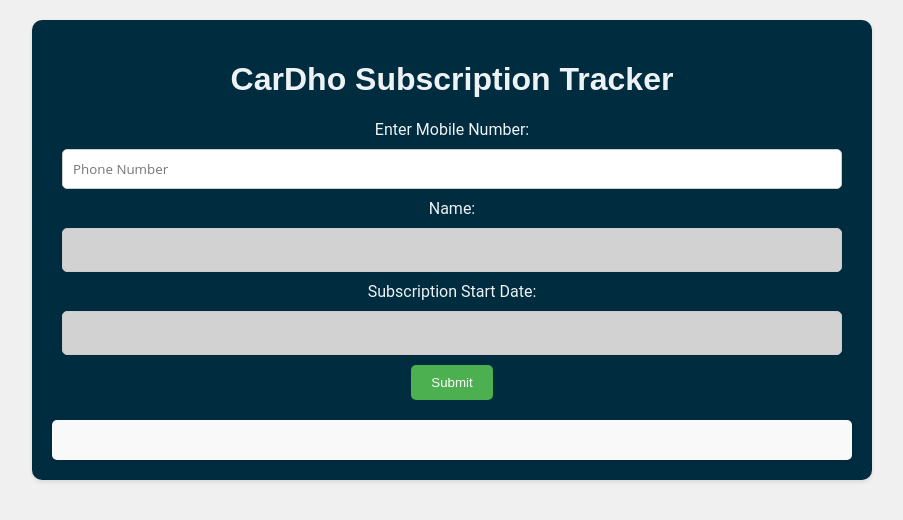
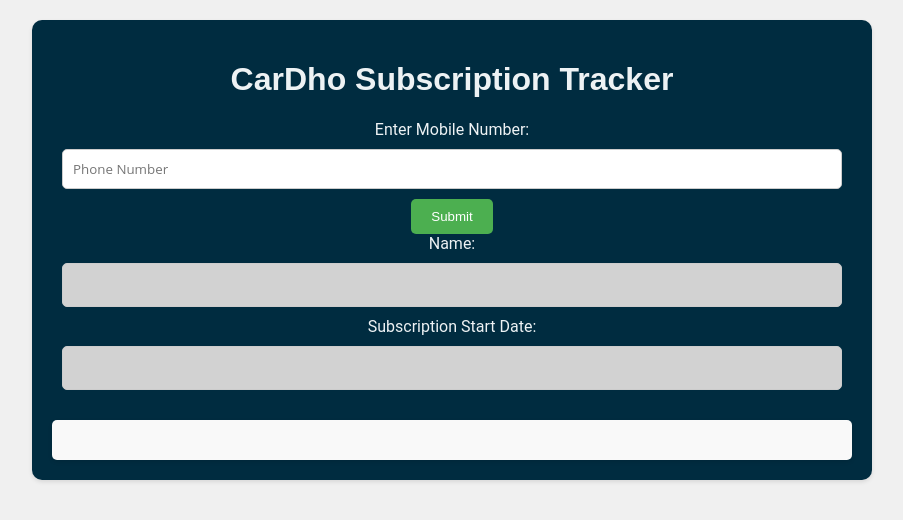
Before and after one commit to cardhoservices/ServiceDetails, a React (Vite) app in the folder client/: page / in a window 1280 px wide. Shown: the top 520 px of the page, without its empty margins (188-1091 px from the left). Built offline with nearby package versions, Linux system fonts and the light colour scheme; no server answers; the HTML template or start-up script is replaced by a standard one.

Commit message:
html changes

```diff
--- a/client/src/App.jsx
+++ b/client/src/App.jsx
@@ -72,6 +72,7 @@
                     onChange={(e) => setPhone(e.target.value)}
                     required
                 />
+                <button onClick={handleSubmit}>Submit</button>
                 <label htmlFor="name">Name:</label>
                 <input
                     type="text"
@@ -90,7 +91,6 @@
                     defaultValue={StartDate || ''}
                     required
                 />
-                <button onClick={handleSubmit}>Submit</button>
             </div>
             <div id="subscription-details">
                 {StartDate && (
```
